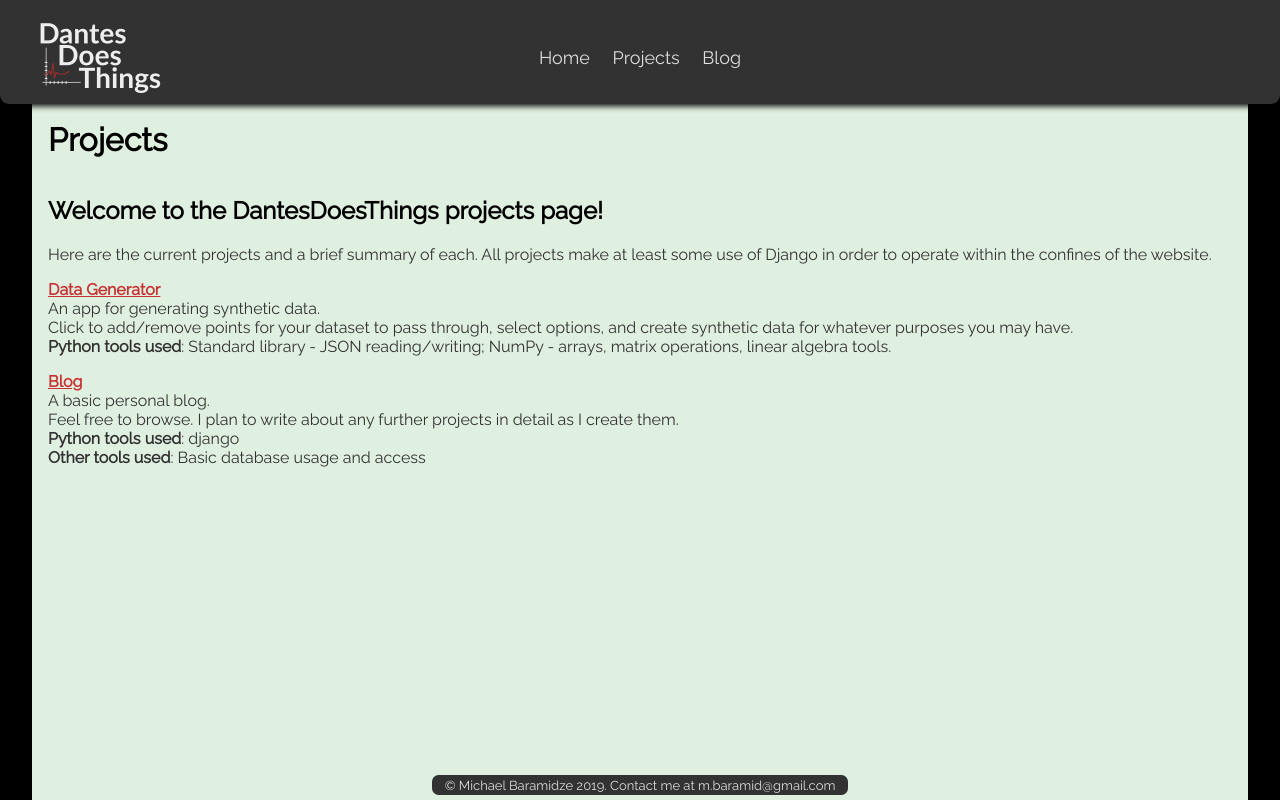
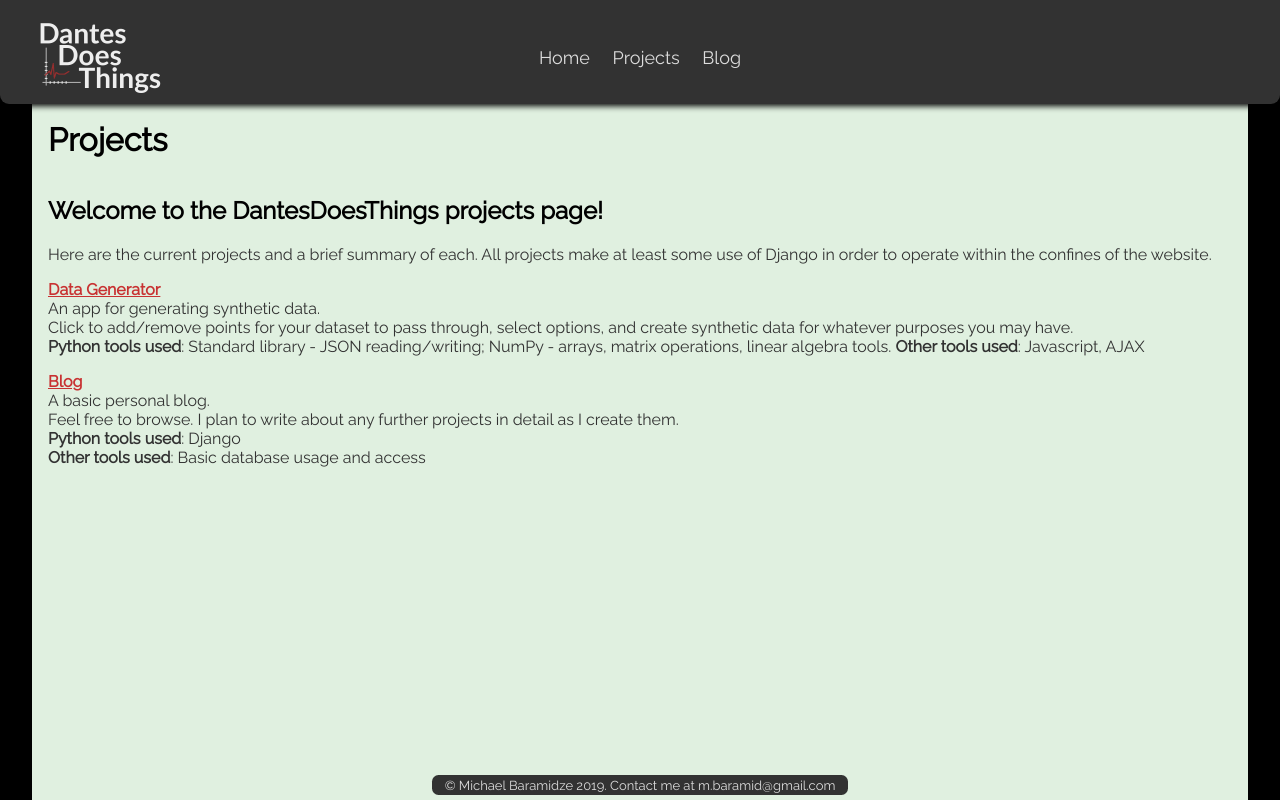
Before and after one commit to dantesdoesthings/danteswebsite, a Django app: page /projects/ in a window 1280 px wide. Run offline with Django 3.2, Linux system fonts and the light colour scheme.

Commit message:
General changes
1. Updated the site index and projects pages slightly.

```diff
--- a/dantesdoesthings/dantes_site/templates/dantes_site/index.html
+++ b/dantesdoesthings/dantes_site/templates/dantes_site/index.html
@@ -24,7 +24,9 @@ This site holds a few <a href="{% url 'projects' %}">projects</a> I've put toget
 <br />
 The source code for the site, including these projects, is available at <a href="https://github.com/dantesdoesthings">my github.</a>
 <h3>How was this site made?</h3>
-This entire site, like all of these projects, was written solely by me.
+This entire site, like all of these projects, was written by me.
+Some code was created following tutorials, how-tos, and descriptions on the web, with changes made as needed.
+<br />
 Inspiration, help, and troubleshooting was provided by friends, family, and, of course, helpful anonymous people all over the internet.
 <br />
 <br />
--- a/dantesdoesthings/dantes_site/templates/dantes_site/projects.html
+++ b/dantesdoesthings/dantes_site/templates/dantes_site/projects.html
@@ -14,11 +14,12 @@ All projects make at least some use of Django in order to operate within the con
     An app for generating synthetic data.<br />
     Click to add/remove points for your dataset to pass through, select options, and create synthetic data for whatever purposes you may have.<br />
     <b>Python tools used</b>: Standard library - JSON reading/writing; NumPy - arrays, matrix operations, linear algebra tools.
+    <b>Other tools used</b>: Javascript, AJAX
 </p>
 <p><a href="{% url 'dantes_blog' %}">Blog</a><br />
     A basic personal blog.<br />
     Feel free to browse. I plan to write about any further projects in detail as I create them.<br />
-    <b>Python tools used</b>: django<br />
+    <b>Python tools used</b>: Django<br />
     <b>Other tools used</b>: Basic database usage and access
 </p>
 {% endblock %}
```
